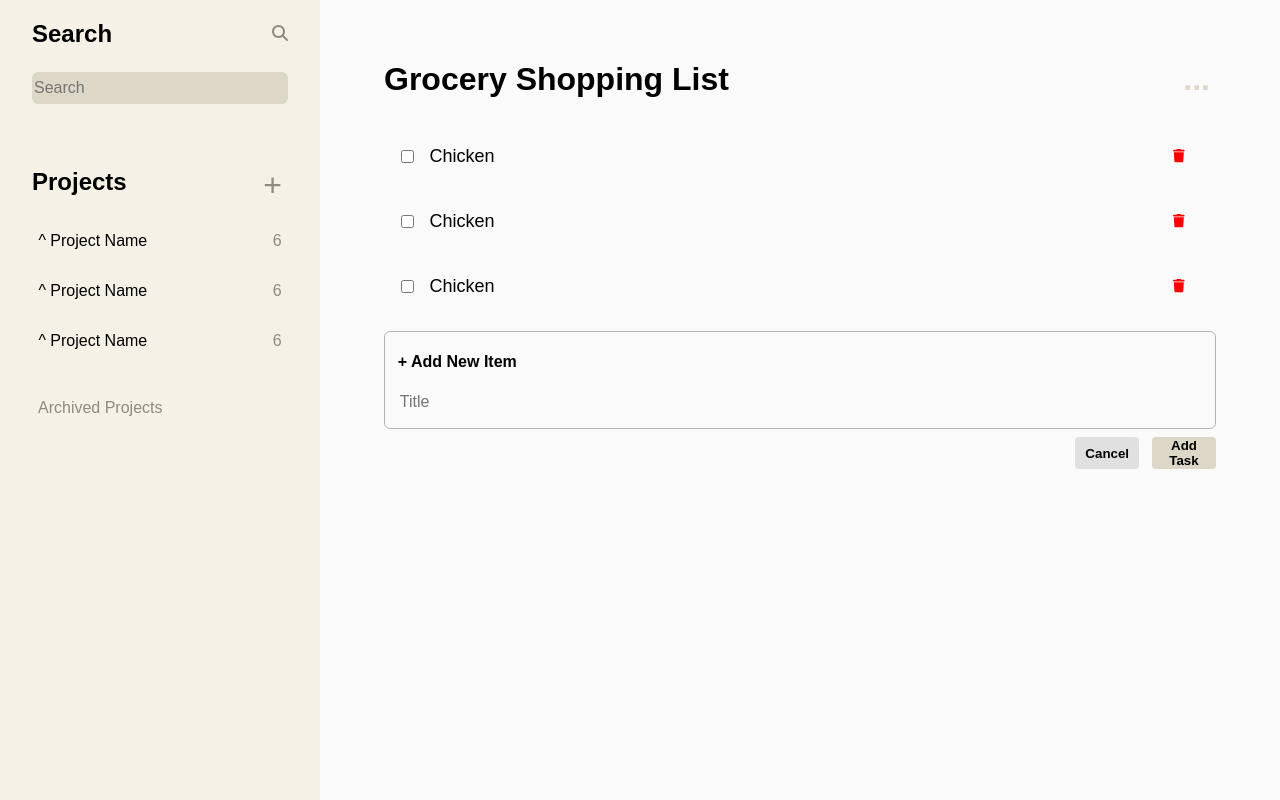
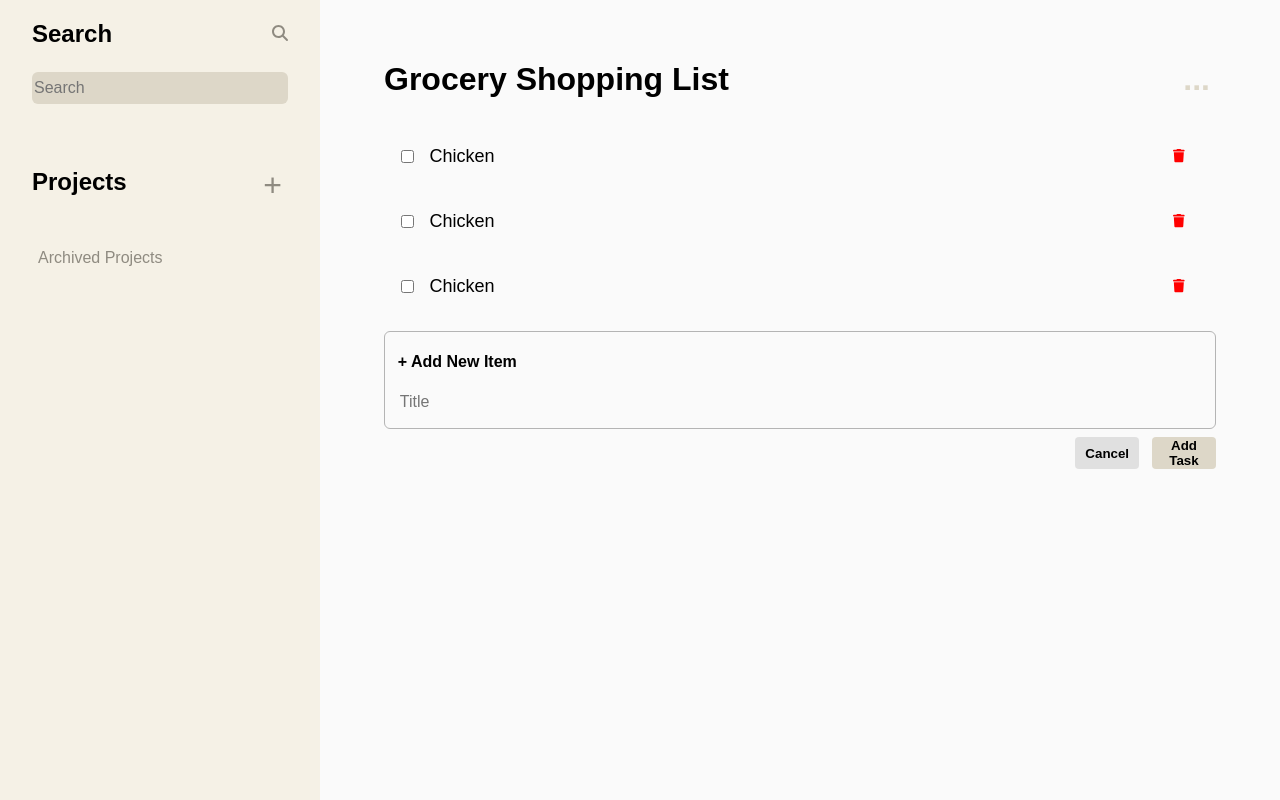
Before and after one commit to gavtay/todoapp, a React (Vite) app: page / in a window 1280 px wide. Built offline with nearby package versions, Linux system fonts and the light colour scheme.

Commit message:
Added array of projects state. Map through array to display projects on menu. Changed css of projects. Made each project a button.

```diff
--- a/src/actions/index.js
+++ b/src/actions/index.js
@@ -15,3 +15,10 @@ export const clearaddprojectinput = () => {
         type: 'CLEARADDPROJECTINPUT'
     }
 }
+
+export const addproject = (text) => {
+    return {
+        type: 'ADDPROJECT',
+        text: text
+    }
+}
--- a/src/menu/AddProject.jsx
+++ b/src/menu/AddProject.jsx
@@ -1,7 +1,7 @@
 import { FontAwesomeIcon } from '@fortawesome/react-fontawesome';
 import { faCheck, faX } from '@fortawesome/free-solid-svg-icons';
 import { useDispatch, useSelector } from 'react-redux';
-import { showaddproject, updateaddprojectinput, clearaddprojectinput } from '../actions';
+import { showaddproject, updateaddprojectinput, clearaddprojectinput, addproject } from '../actions';
 import './AddProject.css';
 
 const addProjectCheck = <FontAwesomeIcon id="plus-icon" icon={faCheck} style={{color: "#10ce29"}} />
@@ -16,6 +16,12 @@ function AddProject() {
         dispatch(clearaddprojectinput());
     }
 
+    function addTheProject() {
+        dispatch(addproject(addProjectInput));
+        dispatch(showaddproject());
+        dispatch(clearaddprojectinput());
+    }
+
     function changeAddProjectInput(event) {
         dispatch(updateaddprojectinput(event.target.value));
     }
@@ -25,7 +31,7 @@ function AddProject() {
             <div id='addproject-container'>
                 <input id='addproject-input' placeholder='Project Name' value={addProjectInput} onChange={(event)=>changeAddProjectInput(event)}></input>
                 <div id='addproject-btn-container'>
-                    <button id='check-btn' className='addproject-btn'>{addProjectCheck}</button>
+                    <button id='check-btn' className='addproject-btn' onClick={addTheProject}>{addProjectCheck}</button>
                     <button id='cancel-btn' className='addproject-btn' onClick={closeAddProject}>{addProjectClose}</button>
                 </div>
             </div>
--- a/src/menu/Menu.jsx
+++ b/src/menu/Menu.jsx
@@ -1,7 +1,7 @@
 import { FontAwesomeIcon } from '@fortawesome/react-fontawesome';
 import { faMagnifyingGlass } from '@fortawesome/free-solid-svg-icons';
 import { useDispatch, useSelector } from 'react-redux';
-import { showaddproject, updateaddprojectinput, clearaddprojectinput } from '../actions';
+import { showaddproject, clearaddprojectinput } from '../actions';
 import AddProject from './AddProject.jsx';
 import Project from './Project.jsx';
 import './Menu.css';
@@ -9,7 +9,8 @@ import './Menu.css';
 const menuSearch = <FontAwesomeIcon id="plus-icon" icon={faMagnifyingGlass} style={{color: "#8f8b81"}} />
 
 function Menu() {
-    const showProject = useSelector(state => state.showAddProject)
+    const showProject = useSelector(state => state.showAddProject);
+    const projectArray = useSelector(state => state.projectArray);
     const dispatch = useDispatch();
 
     function showAddProjectBox() {
@@ -21,6 +22,18 @@ function Menu() {
         if (showProject) {
             return (<AddProject />)
         }
+    }
+
+    function populateProjects() {
+        return (
+            <>
+                {
+                    projectArray.map((project) => (
+                        <Project name={project} />
+                    ))
+                }
+            </>
+        )
     }
 
     return (
@@ -40,9 +53,7 @@ function Menu() {
                     </div>
                     <div>
                         {ifAddProjectTrue()}
-                        <Project />
-                        <Project />
-                        <Project />
+                        {populateProjects()}
                     </div>
                 </div>
                 <button id='projects-archived-btn'>Archived Projects</button>
--- a/src/menu/Project.css
+++ b/src/menu/Project.css
@@ -13,6 +13,16 @@
 #project-container:hover {
     background-color: #ddd7c8;
 }
+
+#project-btn {
+    width: 100%;
+    text-align: left;
+    font-size: medium;
+    background-color: transparent;
+    border: none;
+    cursor: pointer;
+}
+
 #project-task-num {
     color: #8f8b81;
 }
--- a/src/menu/Project.jsx
+++ b/src/menu/Project.jsx
@@ -1,10 +1,16 @@
+import { FontAwesomeIcon } from '@fortawesome/react-fontawesome';
+import { faListUl } from '@fortawesome/free-solid-svg-icons';
 import './Project.css';
 
-function Project() {
+const addProjectList = <FontAwesomeIcon id="plus-icon" icon={faListUl} style={{color: "#8f8b81"}} />
+
+function Project({ name }) {
+    console.log(name);
     return (
         <>
             <div id="project-container">
-                <p id='project-name'>^ Project Name</p>
+                <button id='project-btn'>{addProjectList} {name}</button>
+                {/* <p id='project-name'>{addProjectList} {name}</p> */}
                 <p id='project-task-num'>6</p>
             </div>
         </>
--- a/src/reducers/index.js
+++ b/src/reducers/index.js
@@ -1,9 +1,11 @@
 import { combineReducers } from 'redux';
 import showAddProject from './showAddProject';
 import updateAddProjectInput from './updateAddProjectInput';
+import projectArray from './projectArray';
 
 const allReducers = combineReducers({
     showAddProject,
-    updateAddProjectInput
+    updateAddProjectInput,
+    projectArray
 });
 export default allReducers;
--- /dev/null
+++ b/src/reducers/projectArray.js
@@ -0,0 +1,9 @@
+const projectArray = (state = [], action) => {
+    switch(action.type) {
+        case 'ADDPROJECT':
+            return [...state, action.text]
+        default:
+            return state
+    }
+}
+export default projectArray;
```
